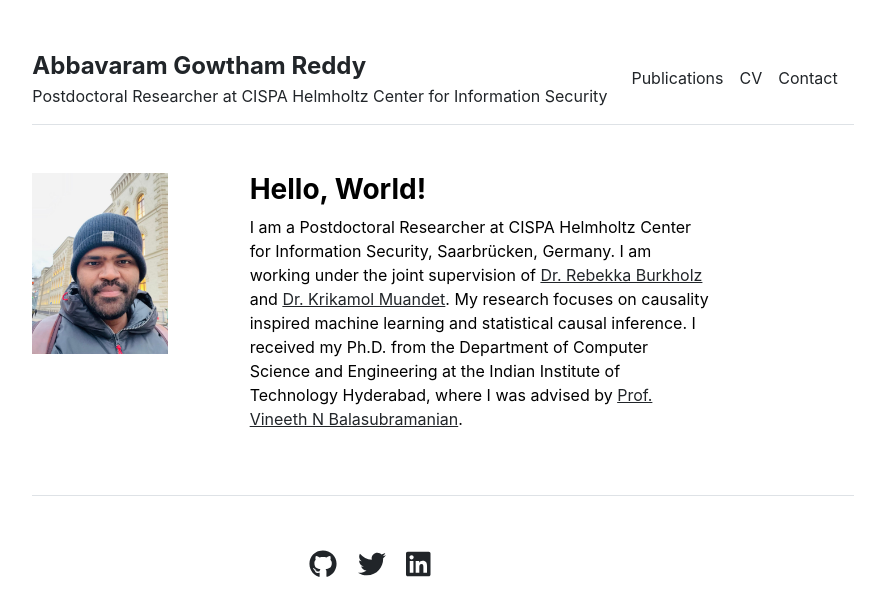
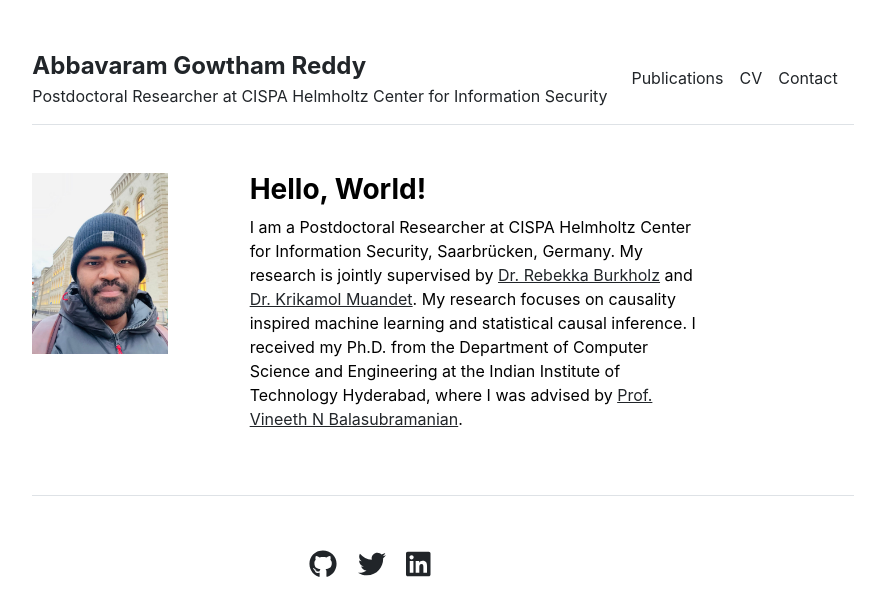
Before and after one commit to gautam0707/gautam0707.github.io, a Jekyll site: the page built from index.md, in a window 1280 px wide. Shown: the top 616 px of the page, without its empty margins (197-1082 px from the left). Built offline with Jekyll 4.4.1, drawn with Linux system fonts in a browser that asks for light colours; a style sheet for code colours, icons or effects is not loaded.

Commit message:
Update index.md

```diff
--- a/index.md
+++ b/index.md
@@ -2,5 +2,5 @@
 layout: home
 title: "Home"
 ---
-I am a Postdoctoral Researcher at CISPA Helmholtz Center for Information Security, Saarbrücken, Germany. I am working under the joint supervision of [Dr. Rebekka Burkholz](https://sites.google.com/view/rebekkaburkholz/) and [Dr. Krikamol Muandet](https://www.krikamol.org/). My research focuses on causality inspired machine learning and statistical causal inference.
+I am a Postdoctoral Researcher at CISPA Helmholtz Center for Information Security, Saarbrücken, Germany. My research is jointly supervised by [Dr. Rebekka Burkholz](https://sites.google.com/view/rebekkaburkholz/) and [Dr. Krikamol Muandet](https://www.krikamol.org/). My research focuses on causality inspired machine learning and statistical causal inference.
 I received my Ph.D. from the Department of Computer Science and Engineering at the Indian Institute of Technology Hyderabad, where I was advised by [Prof. Vineeth N Balasubramanian](https://people.iith.ac.in/vineethnb/index.html).
```
